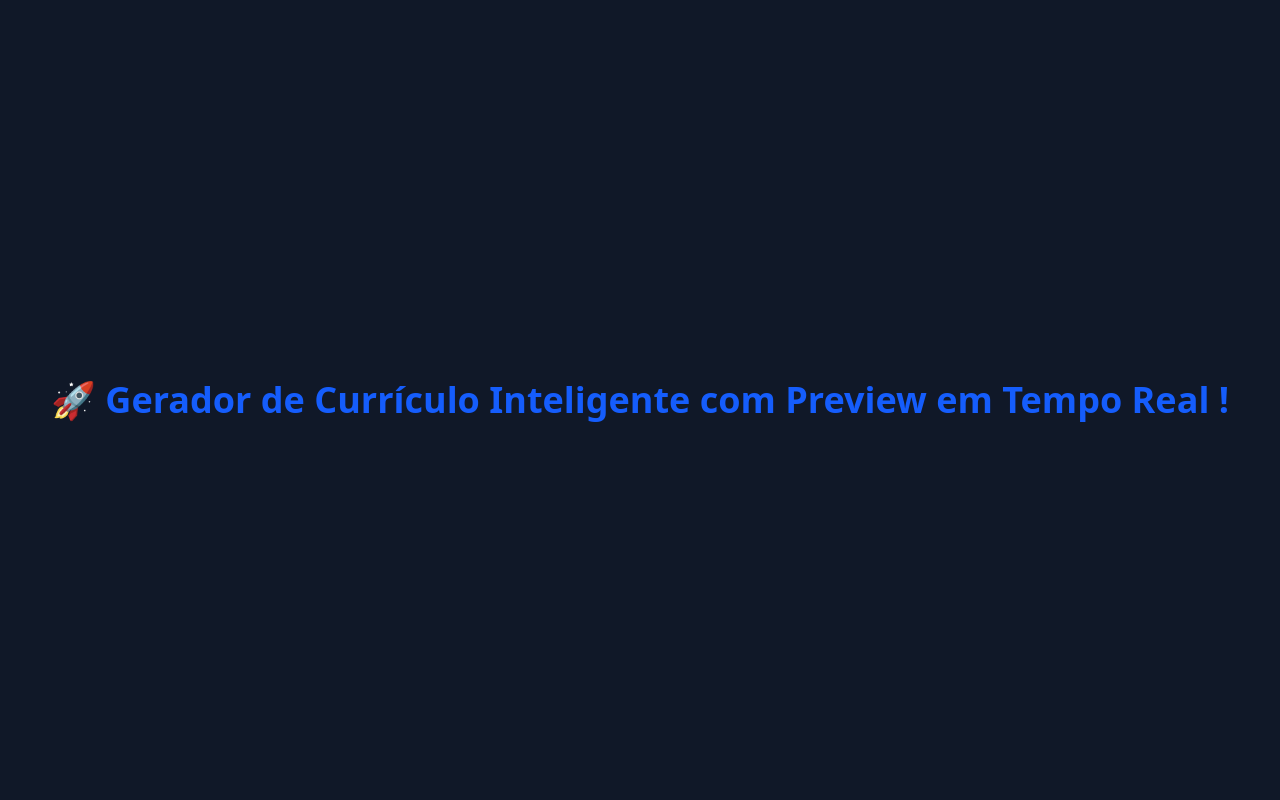
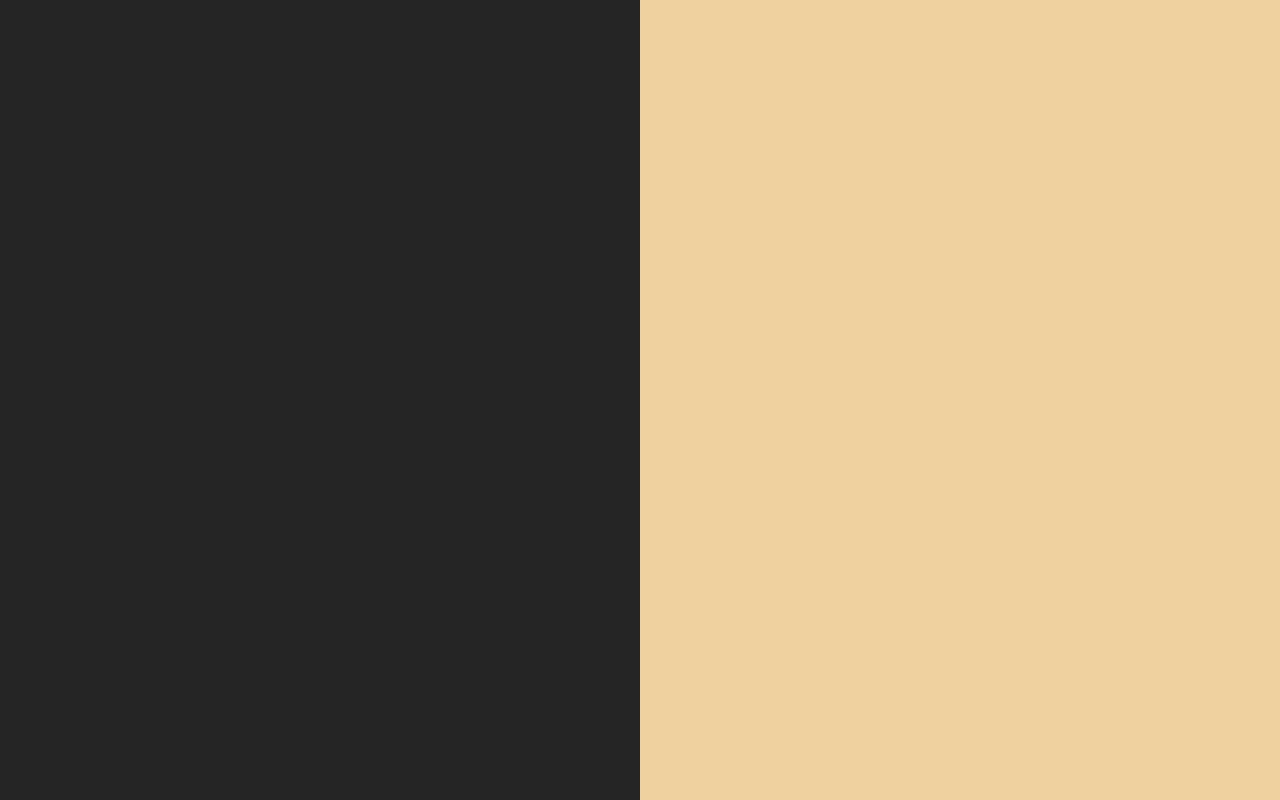
Before and after one commit to RuiGomes111/Gerador-de-CV-Inteligente, a React (Vite) app in the folder gerador_cv/: page / in a window 1280 px wide. Built offline with nearby package versions, Linux system fonts and the light colour scheme.

Commit message:
features/outras configurações

```diff
--- a/gerador_cv/src/App.tsx
+++ b/gerador_cv/src/App.tsx
@@ -1,8 +1,8 @@
 function App() {
   return (
-    <div className="h-screen flex flex-col items-center justify-center bg-gray-900 ">
-      <h1 className="text-4xl font-bold text-blue-600">🚀 Gerador de Currículo Inteligente com
-Preview em Tempo Real !</h1>
+    <div className="h-screen grid grid-cols-2  bg-gray-900 ">
+      <div className="bg-[#272727]"></div>
+      <div className="bg-[#EFD09E]"></div>
 
 
     </div>
```
